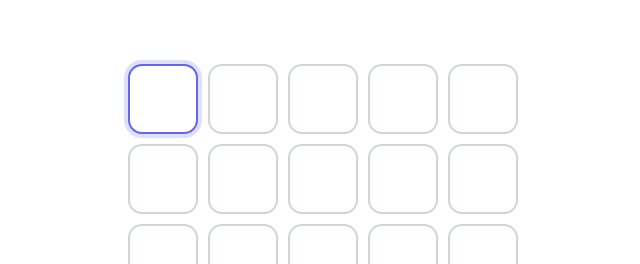
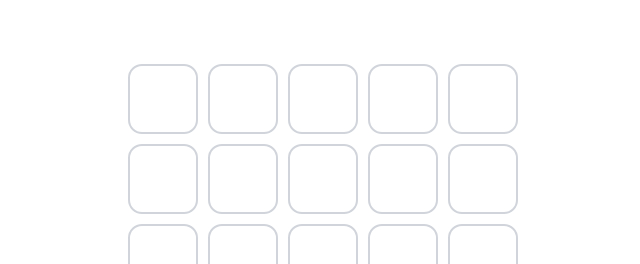
Before and after one commit to N0tGrain/squaredle-solver, a Vue app: page / in a window 1280 px wide. Shown: the part 141-405 px from the top of the page, without its empty margins (122-762 px from the left). Built offline with nearby package versions, Linux system fonts and the light colour scheme.

Commit message:
Feat: split GridBoard into reusable components (GridBoard, GridCell)

```diff
--- a/src/components/GridBoard.vue
+++ b/src/components/GridBoard.vue
@@ -1,17 +1,14 @@
 <script setup lang="ts">
-import {nextTick, ref, reactive, onMounted} from 'vue'
-import type {Grid, Cell} from "@/types/grid";
+import { reactive, ref, nextTick } from 'vue'
+import GridCell from './GridCell.vue'
 
-const element = ref()
-onMounted(() => {
-  focusCell(0, 0)
-})
+import type { Grid, Cell } from '@/types/grid'
 
-const GRID_SIZE = 5;
+const GRID_SIZE = 5
 
 function createGrid(size: number): Grid {
-  return Array.from({length: size}, (_, row) =>
-    Array.from({length: size}, (_, col): Cell => ({
+  return Array.from({ length: size }, (_, row) =>
+    Array.from({ length: size }, (_, col): Cell => ({
       row,
       col,
       letter: '',
@@ -21,48 +18,54 @@ function createGrid(size: number): Grid {
 }
 
 const grid = reactive<Grid>(createGrid(GRID_SIZE))
+
 const inputRefs = ref<HTMLInputElement[][]>([])
 
-function setInputRef(element: HTMLInputElement | null, row: number, col: number) {
-  if (!element) return;
+function setInputRef(el: HTMLInputElement | null, row: number, col: number,
+) {
+  if (!el) return
   if (!inputRefs.value[row]) {
     inputRefs.value[row] = []
   }
-  inputRefs.value[row][col] = element;
+  inputRefs.value[row][col] = el
 }
 
-function focusCell(row:number, col:number) {
+function focusCell(row: number, col: number) {
   const cell = grid[row]?.[col]
-  if (!cell || cell.disabled) return;
-
+  if (!cell || cell.disabled) return
   nextTick(() => {
-    inputRefs.value[row]?.[col]?.focus();
+    inputRefs.value[row]?.[col]?.focus()
   })
 }
 
 function toggleDisabled(cell: Cell) {
-  cell.disabled = !cell.disabled;
+  cell.disabled = !cell.disabled
   if (cell.disabled) {
-    cell.letter = '';
+    cell.letter = ''
   }
 }
 
 function updateLetter(cell: Cell, event: Event) {
-  const target = event.target as HTMLInputElement;
-  const value = target.value.replace(/[^a-zA-Z]/g, '').slice(0, 1).toUpperCase()
-  cell.letter = value;
+  const target = event.target as HTMLInputElement
+  const value = target.value
+    .replace(/[^a-zA-Z]/g, '')
+    .slice(0, 1)
+    .toUpperCase()
+
+  cell.letter = value
   if (value) {
     moveToNextCell(cell.row, cell.col)
   }
 }
 
 function moveToNextCell(row: number, col: number) {
-  let currentCol = col + 1;
-  let currentRow = row;
+  let currentCol = col + 1
+  let currentRow = row
 
   while (currentRow < GRID_SIZE) {
     while (currentCol < GRID_SIZE) {
       const nextCell = grid[currentRow][currentCol]
+
       if (!nextCell.disabled) {
         focusCell(currentRow, currentCol)
         return
@@ -76,11 +79,12 @@ function moveToNextCell(row: number, col: number) {
 
 function moveToPreviousCell(row: number, col: number) {
   let currentCol = col - 1
-  let currentRow = row;
+  let currentRow = row
 
   while (currentRow >= 0) {
     while (currentCol >= 0) {
       const prevCell = grid[currentRow][currentCol]
+
       if (!prevCell.disabled) {
         focusCell(currentRow, currentCol)
         return
@@ -98,18 +102,22 @@ function handleKeyDown(event: KeyboardEvent, cell: Cell) {
       event.preventDefault()
       focusCell(cell.row - 1, cell.col)
       break
+
     case 'ArrowDown':
       event.preventDefault()
       focusCell(cell.row + 1, cell.col)
       break
+
     case 'ArrowLeft':
       event.preventDefault()
       focusCell(cell.row, cell.col - 1)
       break
+
     case 'ArrowRight':
       event.preventDefault()
       focusCell(cell.row, cell.col + 1)
       break
+
     case 'Backspace':
       if (!cell.letter) {
         moveToPreviousCell(cell.row, cell.col)
@@ -117,31 +125,28 @@ function handleKeyDown(event: KeyboardEvent, cell: Cell) {
       break
   }
 }
-
 </script>
 
 <template>
+
   <div class="board">
-    <div
+    <GridCell
       v-for="cell in grid.flat()"
       :key="`${cell.row}-${cell.col}`"
-    >
-      <input
-        :ref="(el) => setInputRef(el as HTMLInputElement, cell.row, cell.col)"
-        :value="cell.letter"
-        :disabled="cell.disabled"
-        maxlength="1"
-        class="cell"
-        :class="{ disabled: cell.disabled }"
-        @input="updateLetter(cell, $event)"
-        @keydown="handleKeyDown($event, cell)"
-        @dblclick="toggleDisabled(cell)"
-      />
-    </div>
+      :ref="(component) => {
+        const gridCell = component as InstanceType<typeof GridCell>
+        setInputRef(gridCell?.element as HTMLInputElement, cell.row, cell.col)
+      }"
+      :cell="cell"
+      @input="updateLetter(cell, $event)"
+      @keydown="handleKeyDown($event, cell)"
+      @toggle="toggleDisabled(cell)"/>
   </div>
+
 </template>
 
 <style scoped>
+
 .board {
   display: grid;
   grid-template-columns: repeat(5, 70px);
@@ -156,30 +161,4 @@ function handleKeyDown(event: KeyboardEvent, cell: Cell) {
   align-items: center;
 }
 
-.cell {
-  width: 70px;
-  height: 70px;
-  border: 2px solid #d1d5db;
-  border-radius: 14px;
-  font-size: 2rem;
-  font-weight: bold;
-  text-align: center;
-  text-transform: uppercase;
-  background: white;
-  transition: all 0.2s ease;
-  cursor: pointer;
-}
-
-.cell:focus {
-  outline: none;
-  border-color: #6366f1;
-  box-shadow: 0 0 0 4px rgba(99, 102, 241, 0.2);
-}
-
-.cell:disabled {
-  background: #1f2937;
-  border-color: #1f2937;
-  color: transparent;
-  cursor: not-allowed;
-}
 </style>
--- /dev/null
+++ b/src/components/GridCell.vue
@@ -0,0 +1,61 @@
+<script setup lang="ts">
+
+import type {Cell} from "@/types/grid";
+import {ref} from "vue";
+
+const props = defineProps<{cell: Cell}>()
+const emit = defineEmits<{
+  input: [event: Event]
+  keydown: [event: KeyboardEvent]
+  toggle: []
+}>()
+
+const element = ref<HTMLInputElement | null>(null)
+defineExpose({element})
+
+</script>
+
+<template>
+  <input
+    ref="element"
+    :value="props.cell.letter"
+    :disabled="props.cell.disabled"
+    maxlength="1"
+    class="cell"
+    :class="{disabled: props.cell.disabled}"
+    @input="emit('input', $event)"
+    @keydown="emit('keydown', $event)"
+    @dblclick="emit('toggle')"
+  />
+</template>
+
+<style scoped>
+
+.cell {
+  width: 70px;
+  height: 70px;
+  border: 2px solid #d1d5db;
+  border-radius: 14px;
+  font-size: 2rem;
+  font-weight: bold;
+  text-align: center;
+  text-transform: uppercase;
+  background: white;
+  transition: all 0.2s ease;
+  cursor: pointer;
+}
+
+.cell:focus {
+  outline: none;
+  border-color: #6366f1;
+  box-shadow: 0 0 0 4px rgba(99, 102, 241, 0.2);
+}
+
+.cell:disabled {
+  background: #1f2937;
+  border-color: #1f2937;
+  color: transparent;
+  cursor: not-allowed;
+}
+
+</style>
```
